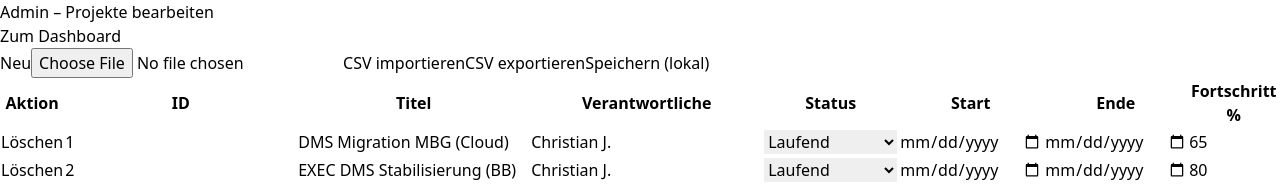
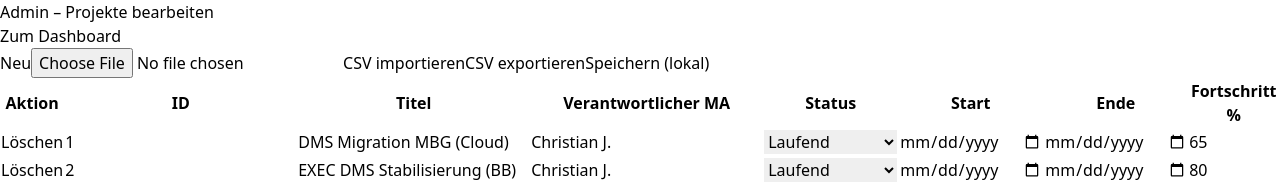
Before and after one commit to Jogen85/App_Projekte, a React (Vite) app: page /admin in a window 1280 px wide. Shown: the top 184 px of the page. Built offline with nearby package versions, Linux system fonts and the light colour scheme.

Commit message:
i18n(admin): rename header to 'Verantwortlicher MA'

```diff
--- a/src/pages/ProjectsAdmin.tsx
+++ b/src/pages/ProjectsAdmin.tsx
@@ -162,7 +162,7 @@ const ProjectsAdmin: React.FC = () => {
                   <th className="py-2 pr-3">Aktion</th>
                   <th className="py-2 pr-3">ID</th>
                   <th className="py-2 pr-3">Titel</th>
-                  <th className="py-2 pr-3">Verantwortliche</th>
+                  <th className="py-2 pr-3">Verantwortlicher MA</th>
                   <th className="py-2 pr-3">Status</th>
                   <th className="py-2 pr-3">Start</th>
                   <th className="py-2 pr-3">Ende</th>
```
